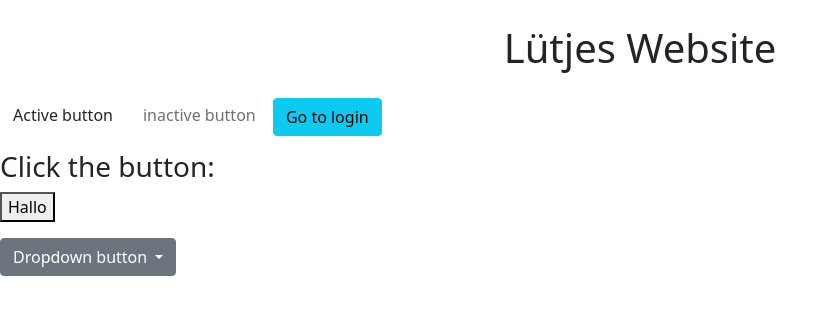
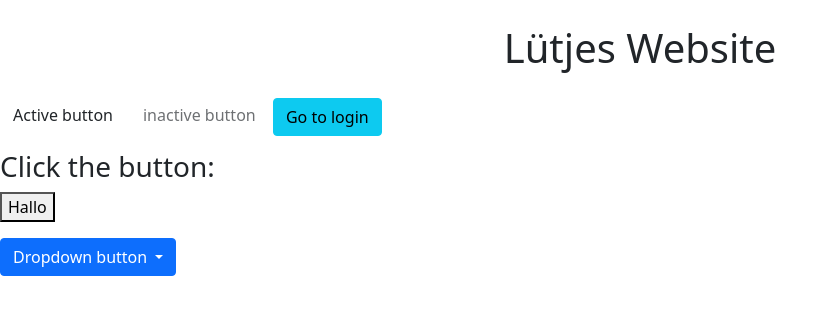
Before and after one commit to Lunixgithub/CoolWebsite, a Flask app: page / in a window 1280 px wide. Shown: the top 315 px of the page, without its empty margins (0-838 px from the left). Run offline with Flask 3, Linux system fonts and the light colour scheme.

Commit message:
other dropdown colour

```diff
--- a/templates/index.html
+++ b/templates/index.html
@@ -24,11 +24,11 @@
 
 
 <div class="dropdown">
-  <button class="btn btn-secondary dropdown-toggle" type="button" id="dropdownMenuButton"
+  <button class="btn btn-primary dropdown-toggle" type="button" id="dropdownMenuButton"
           data-bs-toggle="dropdown" aria-expanded="false">
     Dropdown button
-  </button>
-  <ul class="dropdown-menu" aria-labelledby="dropdownMenuButton">
+  </button color:blue>
+  <ul class="dropdown-menu" aria-labelledby="dropdownMenuButton" >
     <li><a class="dropdown-item" href="#" id="action1" style="color: blue;">login</a></li>
     <li><a class="dropdown-item" href="#" id="action2">hehe</a></li>
     <li><a class="dropdown-item" href="#" id="action3">hehehe</a></li>
```
